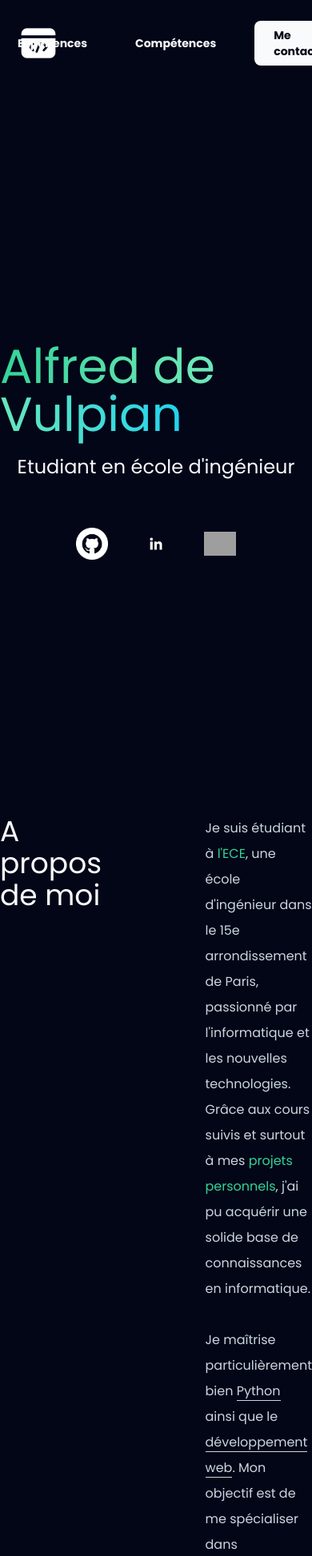
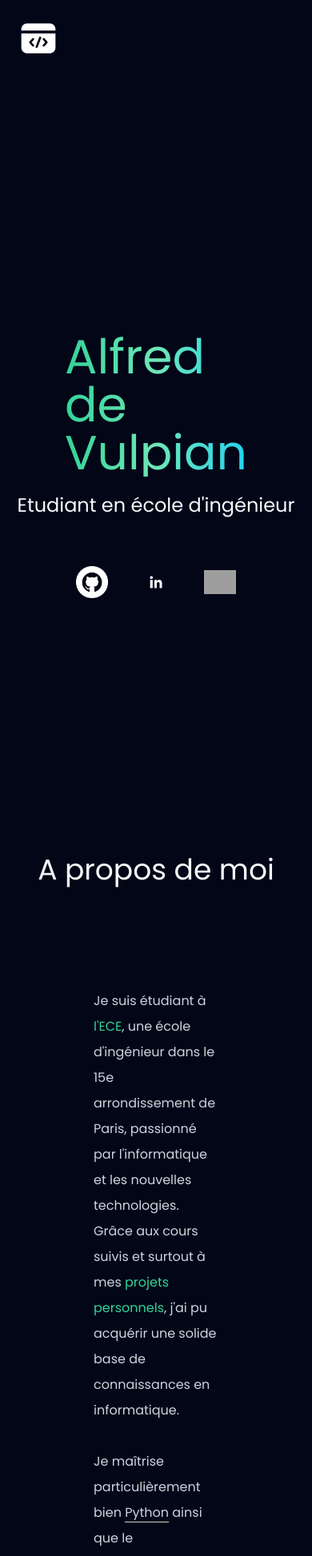
Before and after one commit to Alfred0404/Portfolio_v0, a Vue app: page / in a window 390 px wide. Shown: the top 1946 px of the page at 80% size. Built offline with nearby package versions, Linux system fonts and the light colour scheme; grey boxes are pictures that could not be loaded.

Commit message:
feat: added responsive features

```diff
--- a/src/App.vue
+++ b/src/App.vue
@@ -10,8 +10,8 @@ import Footer from "./components/Footer.vue";
 </script>
 
 <template>
-  <div class="bg-slate-950">
-    <Header />
+  <div class="bg-slate-950 w-full">
+    <Header/>
     <HeroBanner />
     <AboutMe />
     <Projects />
--- a/src/components/AboutMe.vue
+++ b/src/components/AboutMe.vue
@@ -2,7 +2,7 @@
 
 <template>
   <div
-    class="mb-44 flex flex-row items-start justify-center gap-32 bg-slate-950 text-slate-50"
+    class="mb-44 w-full flex flex-col lg:flex-row lg:items-start justify-center items-center gap-32 bg-slate-950 text-slate-50"
   >
     <h1 class="text-4xl">A propos de moi</h1>
     <p class="text-md w-2/5 leading-8 text-slate-300">
--- a/src/components/Competences.vue
+++ b/src/components/Competences.vue
@@ -13,12 +13,12 @@ const competences = [
 </script>
 
 <template>
-  <div class="bg-slate-950 text-slate-50 mb-44">
+  <div class="mx-28 mb-44 bg-slate-950 text-slate-50 md:mx-0">
     <h1 class="py-20 text-center text-4xl">Competences</h1>
     <div class="flex items-center justify-center">
-      <ul class="grid max-w-xl grid-cols-5 grid-rows-3 gap-10">
+      <ul class="grid max-w-xl grid-cols-5 grid-rows-3 gap-6 md:gap-10">
         <li
-          class="justitfy-center flex items-center p-2"
+          class="justitfy-center flex items-center md:p-2"
           v-for="competence in competences"
           :key="competence"
         >
--- a/src/components/Experiences.vue
+++ b/src/components/Experiences.vue
@@ -38,7 +38,7 @@ const experiences = ref([
 </script>
 
 <template>
-  <div class="bg-slate-950 text-slate-50 mb-44">
+  <div class="mx-28 md:mx-0 bg-slate-950 text-slate-50 mb-44">
     <h1 class="py-20 text-center text-4xl">Experiences</h1>
     <div class="flex flex-col items-center justify-start">
       <ul class="flex w-fit flex-col justify-center">
--- a/src/components/Footer.vue
+++ b/src/components/Footer.vue
@@ -10,7 +10,7 @@
       target="_blank"
       >Repo du projet</a
     >
-    <ul class="flex flex-row items-center justify-center gap-10 pb-10">
+    <ul class="flex flex-row items-center justify-center gap-6 md:gap-10 pb-10">
       <li class="w-10">
         <a target="_blank" href="https://github.com/Alfred0404"
           ><img src="../assets/github.png" alt=""
@@ -27,7 +27,7 @@
         /></a>
       </li>
     </ul>
-    <ul class="flex items-center justify-center gap-10">
+    <ul class="flex flex-col md:flex-row gap-4 items-center justify-evenly md:gap-10">
       <li><p>© Alfred de Vulpian - 2024 - tous droits réservés</p></li>
       <li>+33 7 82 91 91 49</li>
       <li>
--- a/src/components/HeroBanner.vue
+++ b/src/components/HeroBanner.vue
@@ -2,11 +2,11 @@
 
 <template>
   <div
-    class="flex flex-col items-center justify-center gap-5 bg-slate-950 py-80 text-slate-50"
+    class="w-full flex flex-col items-center justify-center gap-5 bg-slate-950 py-80 text-slate-50"
   >
     <h1 class="text-6xl">
       <span
-        class="bg-gradient-to-r from-emerald-400 via-emerald-300 to-cyan-400 bg-clip-text text-transparent"
+        class="lg:mx-0 mx-28 flex justify-center items-center bg-gradient-to-r from-emerald-400 via-emerald-300 to-cyan-400 bg-clip-text text-transparent"
         >Alfred de Vulpian</span
       >
     </h1>
--- a/src/components/NavBar.vue
+++ b/src/components/NavBar.vue
@@ -4,7 +4,7 @@ import NavItem from "./NavItem.vue";
 
 <template>
   <div
-    class="m-4 flex h-full w-5/6 flex-row items-center justify-end font-bold"
+    class="m-4 h-full w-5/6 flex-row items-center justify-end font-bold hidden lg:flex"
   >
     <ul class="flex items-center justify-end gap-3">
       <NavItem :name="'A propos de moi'" />
--- a/src/components/Parcours.vue
+++ b/src/components/Parcours.vue
@@ -31,7 +31,7 @@ const parcours = ref([
 </script>
 
 <template>
-  <div class="mb-44 bg-slate-950 text-slate-50">
+  <div class="mb-44 mx-28 md:mx-0 bg-slate-950 text-slate-50">
     <h1 class="py-20 text-center text-4xl">Parcours</h1>
     <div class="flex flex-col items-center justify-start">
       <ul>
```
